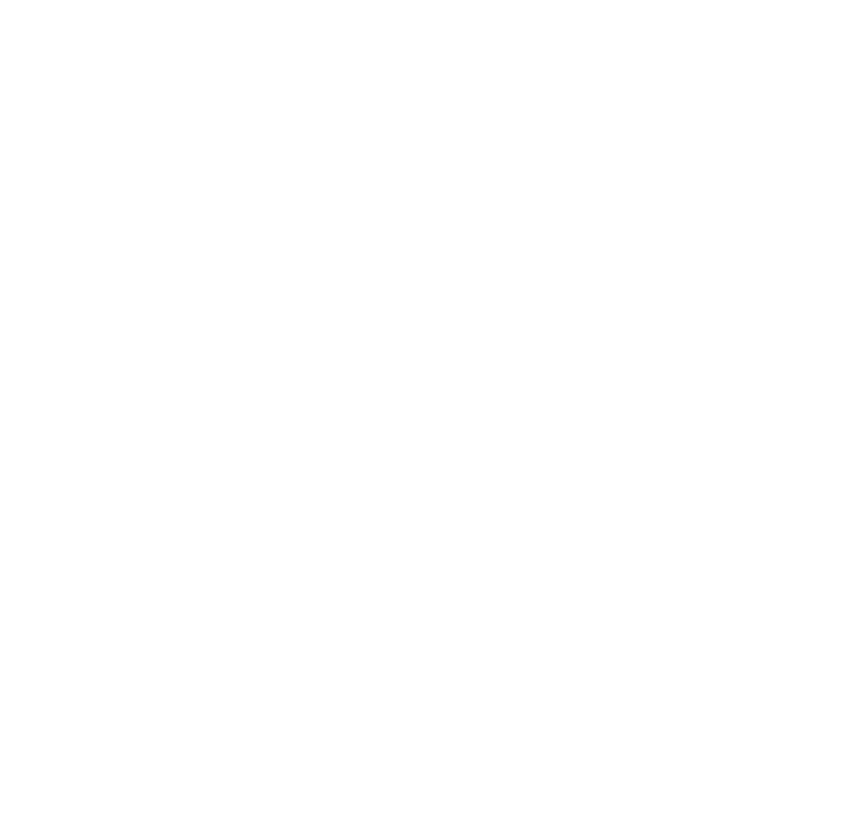
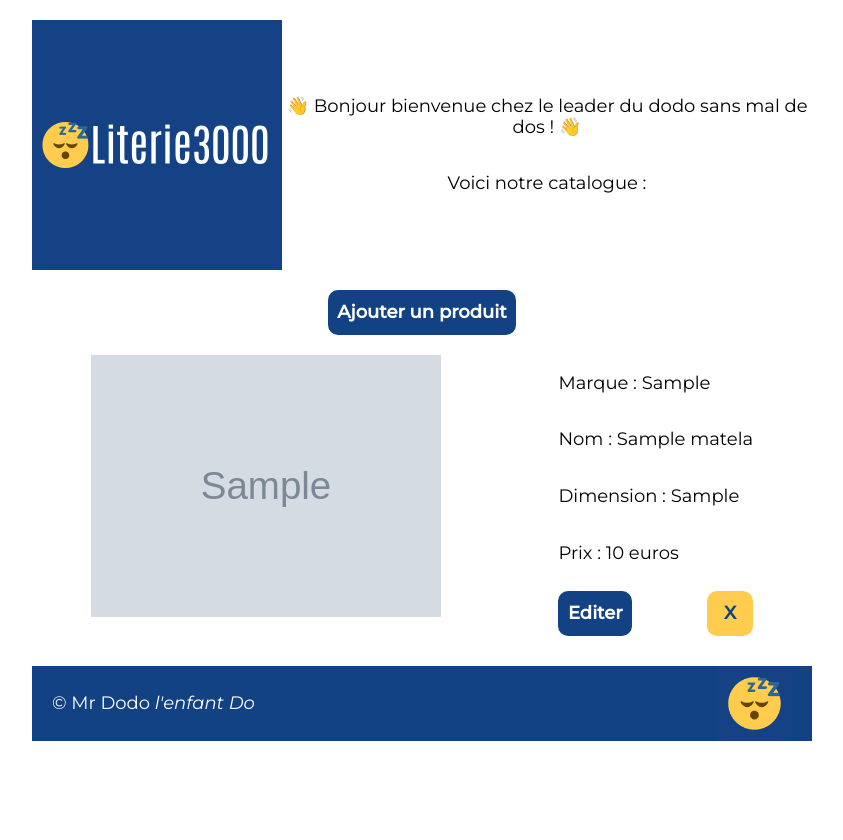
Before and after one commit to Axyor/literie3000, a PHP site: page / in a window 1280 px wide. Before the commit the part shown is empty. Shown: the whole page, without its empty margins (218-1061 px from the left). Before the commit the page ends 800 px from the top, so only its background shows below. Run offline with PHP 8.4, Linux system fonts and the light colour scheme; tables that the repository leaves empty or names only in its code hold one stand-in row (values such as "Sample post"); grey boxes marked "Sample" are stand-in pictures.

Commit message:
Creation Header/footer , connecion db , affichage pdts, maj style index

```diff
--- a/css/main.css
+++ b/css/main.css
@@ -22,7 +22,7 @@
   margin: 0;
   font-size: 1.8rem;
   height: 100%;
-  background-color: #4FA047;
+  padding: 2rem 25rem;
 }
 
 /**
@@ -341,4 +341,106 @@
   display: none;
 }
 
+body {
+  font-family: "Montserrat", sans-serif;
+}
+body header {
+  display: flex;
+  flex-direction: row;
+  background-color: white;
+  justify-content: space-around;
+}
+body header img {
+  width: 25rem;
+}
+body header .textAccueil {
+  display: flex;
+  flex-direction: column;
+  justify-content: center;
+}
+body header .textAccueil p {
+  text-align: center;
+  font-size: 1.8rem;
+}
+
+body .btnBan {
+  display: flex;
+  justify-content: center;
+  margin: 2rem;
+}
+body .btnBan .btnAdd {
+  text-decoration: none;
+  padding: 1rem 0.75rem;
+  border-radius: 1rem;
+  color: white;
+  background-color: #134284;
+  border: solid 0.2rem #134284;
+  font-weight: bold;
+}
+body .btnBan .btnAdd:hover {
+  color: #ffcc4d;
+}
+body .mainCatalogue .item {
+  display: flex;
+  justify-content: space-around;
+  margin: 2rem 0;
+}
+body .mainCatalogue .item .item-img {
+  max-width: 35rem;
+}
+body .mainCatalogue .item .item-img img {
+  width: 100%;
+}
+body .mainCatalogue .item .item-description {
+  display: flex;
+  flex-direction: column;
+  justify-content: center;
+}
+body .mainCatalogue .item .item-description .btns {
+  margin: 1rem 0;
+  display: flex;
+  justify-content: space-between;
+}
+body .mainCatalogue .item .item-description .btns .btn-edit {
+  text-decoration: none;
+  padding: 1rem 0.75rem;
+  border-radius: 1rem;
+  background-color: #134284;
+  color: white;
+  font-weight: bold;
+  border: solid 0.2rem #134284;
+}
+body .mainCatalogue .item .item-description .btns .btn-edit:hover {
+  color: #ffcc4d;
+}
+body .mainCatalogue .item .item-description .btns .btn-delete {
+  text-decoration: none;
+  padding: 1rem 1.5rem;
+  border-radius: 1rem;
+  color: #134284;
+  background-color: #ffcc4d;
+  font-weight: bold;
+  border: solid 0.2rem #ffcc4d;
+}
+body .mainCatalogue .item .item-description .btns .btn-delete:hover {
+  background-color: #e84118;
+  border: solid 0.2rem #e84118;
+}
+
+footer {
+  display: flex;
+  background-color: #134284;
+  height: 7.5rem;
+  justify-content: space-between;
+  padding: 0 2rem;
+  color: white;
+  align-items: center;
+}
+footer p span {
+  font-style: italic;
+}
+footer img {
+  width: 7.5rem;
+}
+
 /*# sourceMappingURL=main.css.map */
--- a/index.php
+++ b/index.php
@@ -1,13 +1,59 @@
 <?php
 include("./tpl/header.php");
+
+$dsn = "mysql:host=localhost;dbname=literie3000_db";
+$db = new PDO($dsn, "root", "");
+$query =  $db->query("SELECT * FROM matelas;");
+
+$matelas = $query->fetchAll();
 ?>
+<div class="btnBan">
+    <a class="btnAdd" href="./page_add_matelas.php">Ajouter un produit</a>
+</div>
 
-    <div class="mainCatalogue">
-        <div class="item">
+<div class="mainCatalogue">
+    <div class="item">
+        <?php
 
-        </div>
+        foreach ($matelas as $matela) {
+            $id = $matela["id"];
+            $image = $matela["img"];
+            $marque = $matela["marque"];
+            $nom = $matela["nom"];
+            $dimension = $matela["dimension"];
+            $prix = $matela["prix"];
+        ?>
+            <div class="item-img">
+                <img src="<?= $image ?>" alt="">
+            </div>
+            <div class="item-description">
+                <p>Marque : <span><?= $marque ?></span></p>
+
+                <p>Nom : <span><?= $nom ?></span></p>
+
+                <p>Dimension : <span><?= $dimension ?></span></p>
+
+                <p>Prix : <span><?= $prix ?> euros</span></p>
+                <div class="btns">
+                    <form class="edit" method="post" action="page_edit_matelas.php">
+                        <input type="hidden" class="btn-hidden" name="id" value="<?= $id ?>">
+                        <input type="submit" class="btn-edit" name="valider" value="Editer">
+                    </form>
+                    <form class="delete" method="post" action="page_delete_matelas.php">
+                        <input type="hidden" class="btn-hidden" name="id" value="<?= $id ?>">
+                        <input type="submit" class="btn-delete" name="valider" value="X">
+                    </form>
+                </div>
+            </div>
+
+
+
+        <?php
+        }
+        ?>
     </div>
+</div>
 
-   <?php
+<?php
 include("./tpl/footer.php");
-   ?>
+?>
--- /dev/null
+++ b/sass/footer.scss
@@ -0,0 +1,17 @@
+footer{
+display: flex;
+    background-color: #134284;
+    height: 7.5rem;
+    justify-content: space-between;
+    padding: 0 2rem;
+    color: white;
+    align-items: center;
+    p{
+        span{
+            font-style: italic;
+        }
+    }
+    img{
+        width: 7.5rem;
+    }
+}
--- /dev/null
+++ b/sass/header.scss
@@ -0,0 +1,22 @@
+body {
+    font-family: 'Montserrat', sans-serif;
+    header {
+        display: flex;
+        flex-direction: row;
+        background-color: white;
+        justify-content: space-around;
+        img {
+            width: 25rem;
+        }
+        .textAccueil {
+            display: flex;
+            flex-direction: column;
+            justify-content: center;
+
+            p{
+text-align: center;
+font-size: 1.8rem;
+            }
+        }
+    }
+}
--- /dev/null
+++ b/sass/index.scss
@@ -0,0 +1,69 @@
+body {
+    .btnBan {
+        display: flex;
+        justify-content: center;
+        margin: 2rem;
+        .btnAdd {
+            text-decoration: none;
+            padding: 1rem 0.75rem;
+            border-radius: 1rem;
+            color: white;
+            background-color: #134284;
+            border: solid 0.2rem #134284;
+            font-weight: bold;
+        }
+        .btnAdd:hover {
+            color: #ffcc4d;
+
+        }
+    }
+    .mainCatalogue {
+        .item {
+            display: flex;
+            justify-content: space-around;
+            margin: 2rem 0;
+            .item-img {
+                max-width: 35rem;
+                img {
+                    width: 100%;
+                }
+            }
+            .item-description {
+                display: flex;
+                flex-direction: column;
+                justify-content: center;
+                .btns {
+                    margin: 1rem 0;
+                    display: flex;
+                    justify-content: space-between;
+
+                    .btn-edit{
+                        text-decoration: none;
+                        padding: 1rem 0.75rem;
+                        border-radius: 1rem;
+                        background-color: #134284;
+                        color: white;
+                        font-weight: bold;
+                        border: solid 0.2rem #134284;
+                    }
+                    .btn-edit:hover{
+                        color: #ffcc4d;
+                    }
+                    .btn-delete {
+                        text-decoration: none;
+                        padding: 1rem 1.5rem ;
+                        border-radius: 1rem;
+                        color: #134284;
+                        background-color: #ffcc4d;
+                        font-weight: bold;
+                        border: solid 0.2rem #ffcc4d;
+                    }
+                    .btn-delete:hover{
+background-color: #e84118;
+border: solid 0.2rem #e84118;
+                    }
+                }
+            }
+        }
+    }
+}
--- a/sass/main.scss
+++ b/sass/main.scss
@@ -1 +1,7 @@
-@import "restart.scss";
+@import "./restart.scss";
+
+@import "./header.scss";
+
+@import "./index.scss";
+
+@import "./footer.scss";
--- a/sass/restart.scss
+++ b/sass/restart.scss
@@ -24,7 +24,7 @@
     margin: 0;
     font-size: 1.8rem;
     height: 100%;
-    background-color: #4FA047;
+    padding: 2rem 25rem;
   }
 
   /**
--- a/tpl/footer.php
+++ b/tpl/footer.php
@@ -1,5 +1,6 @@
 <footer>
-
+<p> &#xA9; Mr Dodo <span>l'enfant Do</span></p>
+<img src="./assets/img/2.png" alt="">
 </footer>
 
 
--- a/tpl/header.php
+++ b/tpl/header.php
@@ -1,4 +1,3 @@
-
 <!DOCTYPE html>
 <html lang="fr">
 
@@ -7,9 +6,18 @@
     <meta http-equiv="X-UA-Compatible" content="IE=edge">
     <meta name="viewport" content="width=device-width, initial-scale=1.0">
     <title>Literie 3000</title>
+    <link rel="stylesheet" href="css/main.css">
+    <link rel="preconnect" href="https://fonts.gstatic.com">
+    <link href="https://fonts.googleapis.com/css2?family=Lobster+Two&family=Montserrat:ital,wght@0,300;0,400;0,500;1,400&display=swap" rel="stylesheet">
 </head>
 
 <body>
-<header>
+    <header>
 
-</header>
+        <img src="./assets/img/1.png" alt="">
+        <div class="textAccueil">
+            <p>👋 Bonjour bienvenue chez le leader du dodo sans mal de dos ! 👋</p>
+            <p> Voici notre catalogue :</p>
+        </div>
+
+    </header>
```
Also changed, not shown: assets/img/1.png (added), assets/img/2.png (added), assets/img/3.png (added), assets/img/logo fond transparent.png (added), assets/img/logo.png (added), 1 other file.
